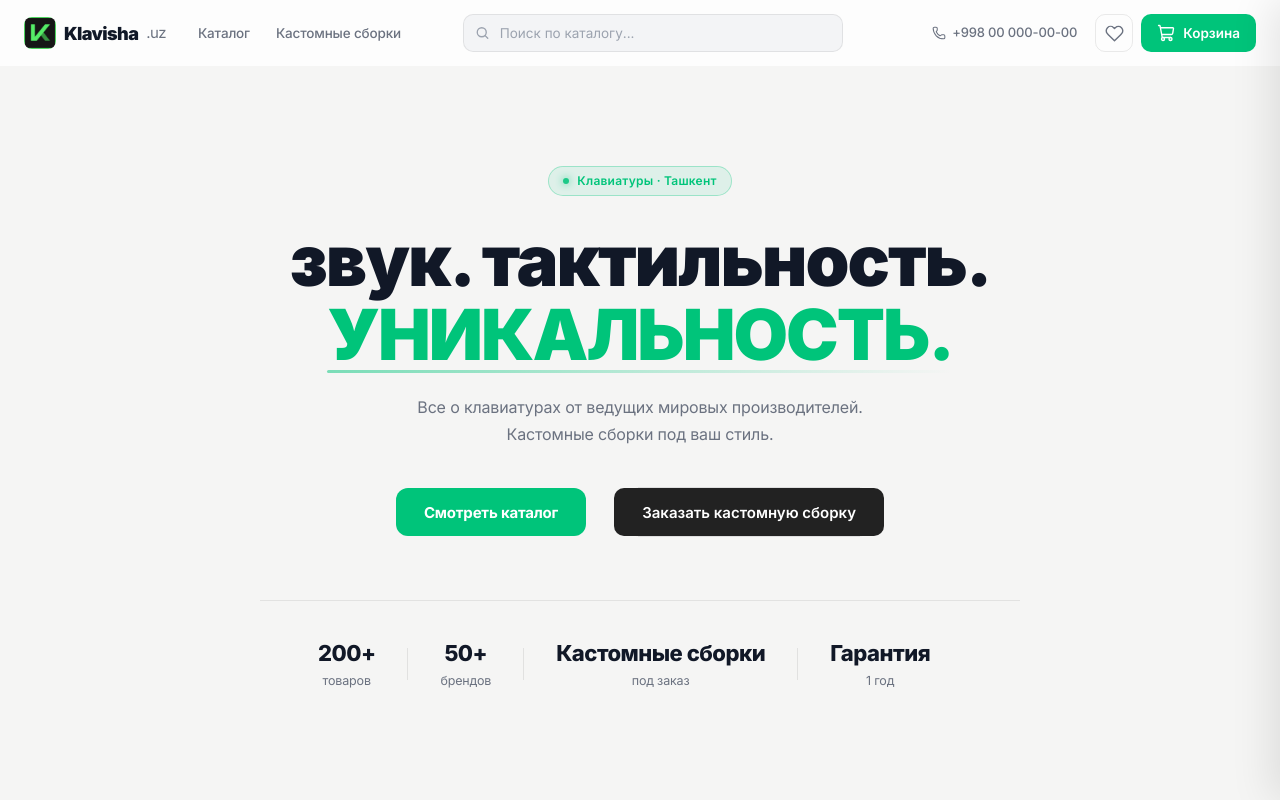
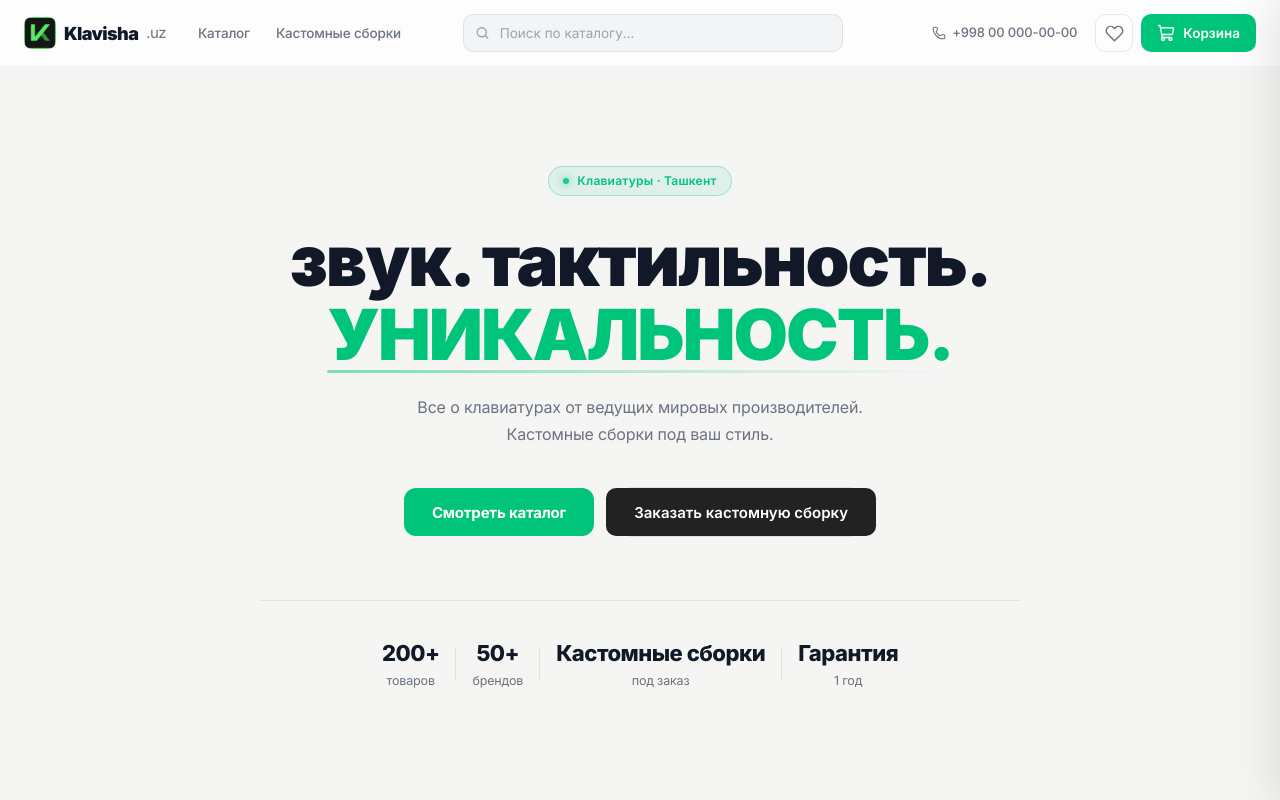
Before and after one commit to Cuppie24/klavisha, a React (Vite) app: page /custom in a window 1280 px wide. Shown: the top 800 px of the page. Built offline with nearby package versions, Linux system fonts and the light colour scheme.

Commit message:
fix: adjust hero section alignment and spacing for better layout

```diff
--- a/src/App.css
+++ b/src/App.css
@@ -365,8 +365,21 @@
 .hero--centered .hero__cta {
   justify-content: center;
 }
+.hero--centered .hero__cta .bubble-btn {
+  margin-left: 0;
+}
 .hero--centered .hero__stats {
   justify-content: center;
+}
+.hero--centered .hero__stat {
+  padding-right: 0;
+  padding-left: 0;
+  text-align: center;
+}
+.hero--centered .hero__stat-divider {
+  margin-right: 0;
+  margin-left: 0;
+  margin: 0 16px;
 }
 @media (max-width: 1024px) {
   .hero--centered {
```
